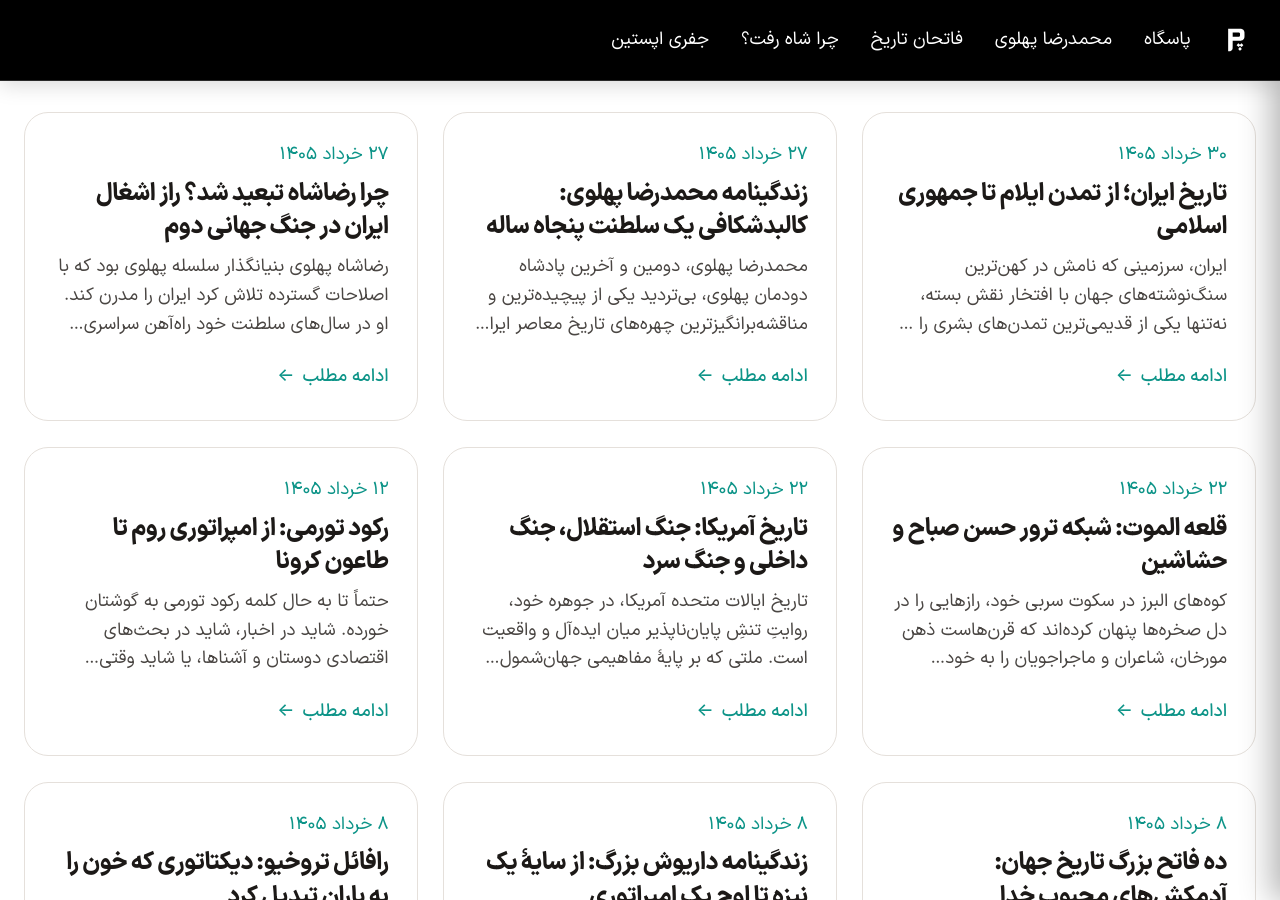
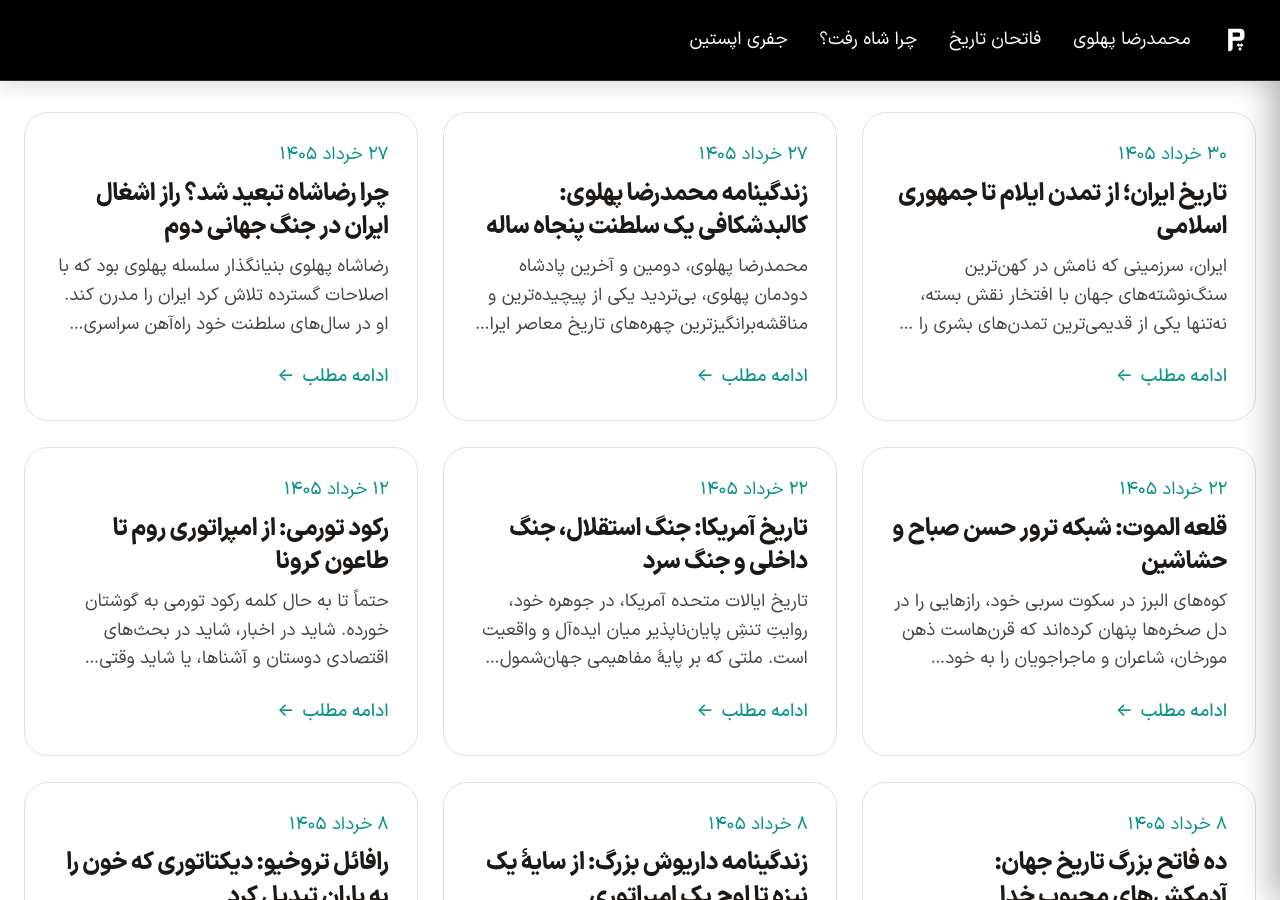
Before and after one commit to darkblog/darkblog.github.io, a Jekyll site: the page built from index.html, in a window 1280 px wide and 900 px high. Built offline with Jekyll 4.4.1, drawn with Linux system fonts in a browser that asks for light colours.

Commit message:
Update default.html

```diff
--- a/_layouts/default.html
+++ b/_layouts/default.html
@@ -206,7 +206,6 @@
       <nav class="desktop-nav" aria-label="منوی اصلی">
         <ul>
           {% if page.type == 'post' %}
-            <li><a href="/">پاسگاه</a></li>
             {% assign current_post_id = page.id %}
             {% for post in site.posts %}
               {% if post.id != current_post_id %}
@@ -222,7 +221,6 @@
               {% endif %}
             {% endfor %}
           {% else %}
-            <li><a href="/">پاسگاه</a></li>
             <li><a href="/blog/mohammadreza-pahlavi">محمدرضا پهلوی</a></li>
             <li><a href="/blog/record">فاتحان تاریخ</a></li>
             <li><a href="/blog/201">چرا شاه رفت؟</a></li>
@@ -241,7 +239,6 @@
   <nav class="mobile-nav" id="mobileMenu" aria-label="منوی موبایل">
     <ul>
       {% if page.type == 'post' %}
-        <li><a href="/" class="mobile-link">پاسگاه</a></li>
         {% assign current_post_id = page.id %}
         {% for post in site.posts %}
           {% if post.id != current_post_id %}
@@ -257,7 +254,6 @@
           {% endif %}
         {% endfor %}
       {% else %}
-        <li><a href="/" class="mobile-link">پاسگاه</a></li>
         <li><a href="/blog/mohammadreza-pahlavi" class="mobile-link">محمدرضا پهلوی</a></li>
         <li><a href="/blog/record" class="mobile-link">فاتحان تاریخ</a></li>
         <li><a href="/blog/201" class="mobile-link">چرا شاه رفت؟</a></li>
```
